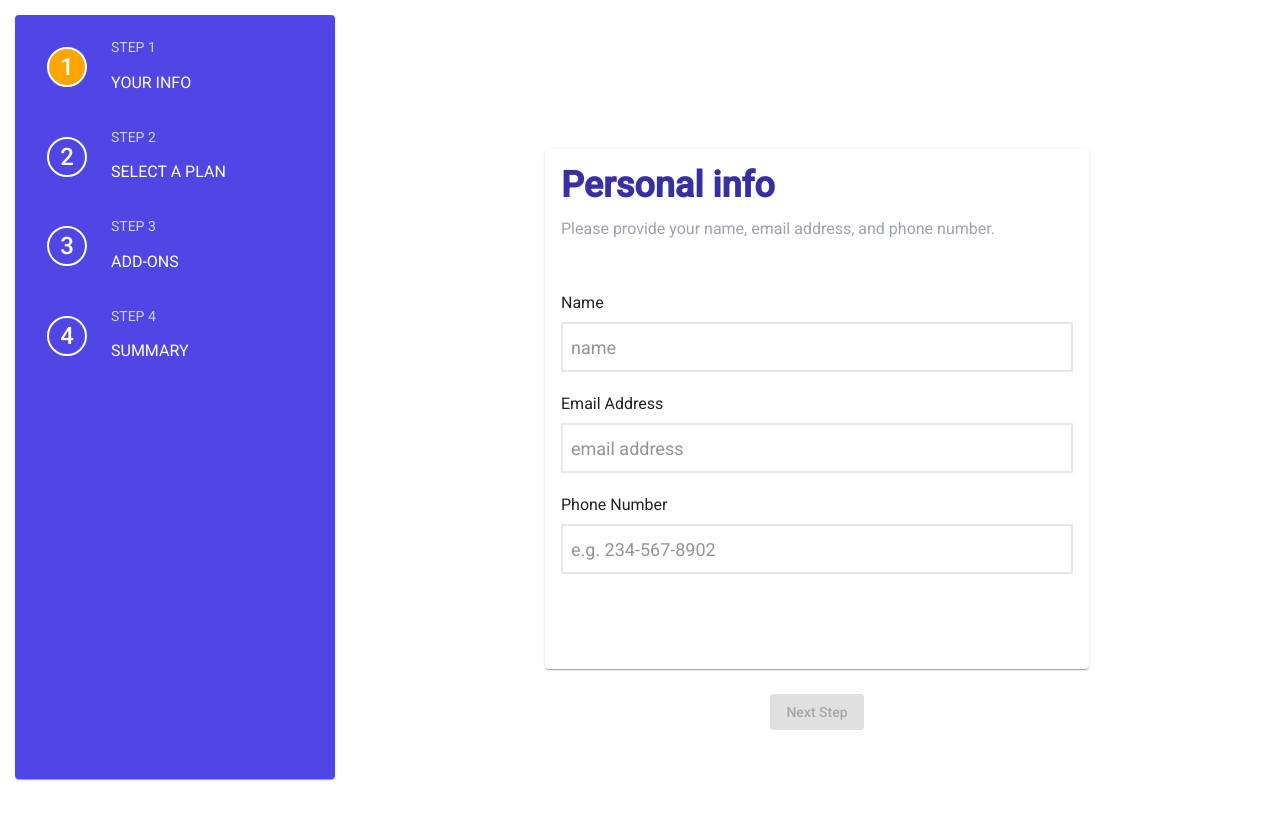
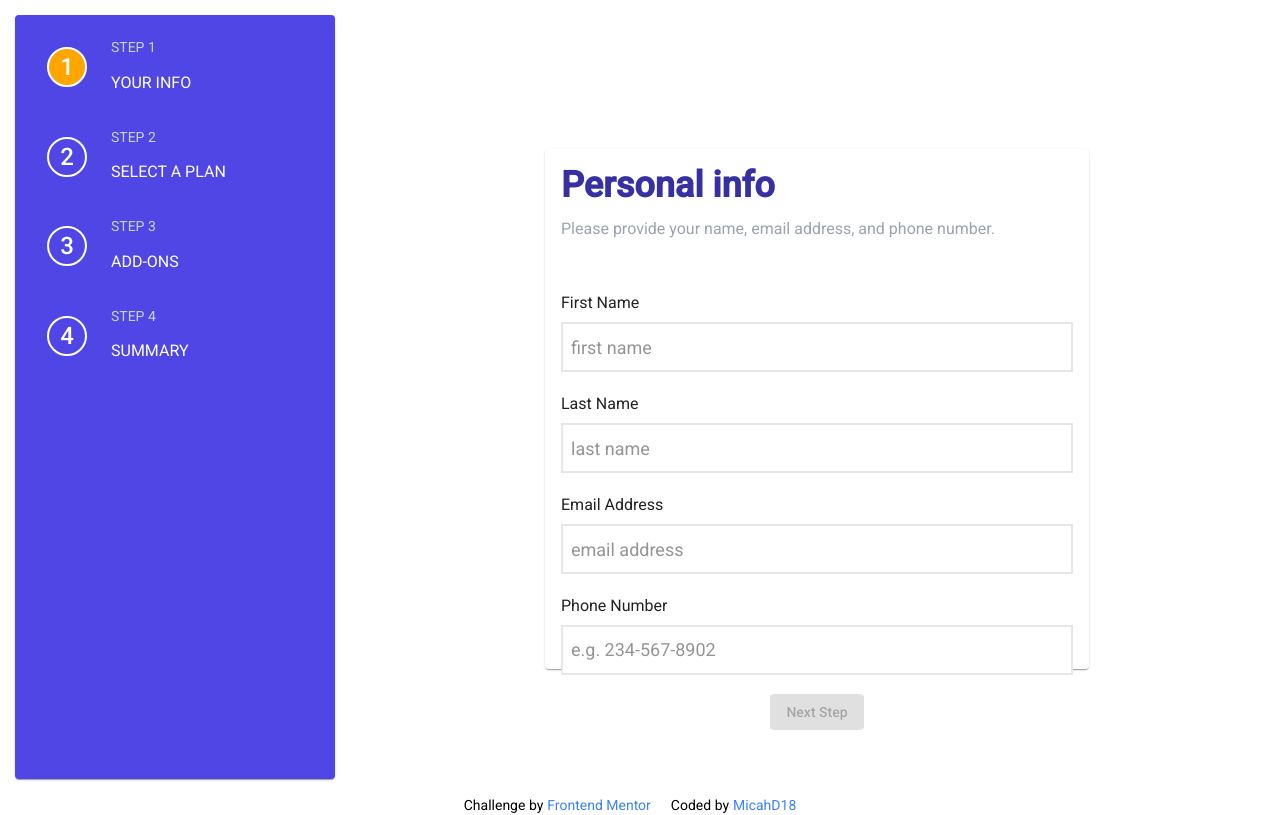
Before and after one commit to MicahD18/multi-step-form, an Angular app: page / in a window 1280 px wide. Built offline with nearby package versions, Linux system fonts and the light colour scheme.

Commit message:
added form input and validation for last name and credits for challenge

```diff
--- a/src/app/components/info/info.component.html
+++ b/src/app/components/info/info.component.html
@@ -10,12 +10,12 @@
     [formGroup]="infoForm"
     class="flex flex-col justify-center items-start mt-[50px]"
   >
-    <mat-label class="text-left text-base">Name</mat-label>
+    <mat-label class="text-left text-base">First Name</mat-label>
     <div class="mt-2">
       <input
         matInput
         formControlName="name"
-        placeholder="name"
+        placeholder="first name"
         class="border-2 border-gray border-solid w-[40vw] h-[50px] p-2 focus:outline-none focus:border-indigo-300 text-lg"
       />
     </div>
@@ -23,6 +23,22 @@
       Name is required
     </mat-error>
     <mat-error *ngIf="name?.invalid && name?.value !== ''">
+      Name is invalid
+    </mat-error>
+
+    <mat-label class="text-left text-base mt-5">Last Name</mat-label>
+    <div class="mt-2">
+      <input
+        matInput
+        formControlName="name2"
+        placeholder="last name"
+        class="border-2 border-gray border-solid w-[40vw] h-[50px] p-2 focus:outline-none focus:border-indigo-300 text-lg"
+      />
+    </div>
+    <mat-error *ngIf="name2?.touched && name2?.value === ''">
+      Name is required
+    </mat-error>
+    <mat-error *ngIf="name2?.invalid && name2?.value !== ''">
       Name is invalid
     </mat-error>
 
--- a/src/app/components/info/info.component.ts
+++ b/src/app/components/info/info.component.ts
@@ -23,6 +23,7 @@ export class InfoComponent implements OnInit {
   ngOnInit(): void {
     this.infoForm = this.fb.group({
       name: ['', [Validators.required, Validators.pattern('^[a-zA-Z]*$')]],
+      name2: ['', [Validators.required, Validators.pattern('^[a-zA-Z]*$')]],
       email: ['', [Validators.required, Validators.email]],
       phone: [
         '',
@@ -54,6 +55,10 @@ export class InfoComponent implements OnInit {
     return this.infoForm.get('name');
   }
 
+  get name2() {
+    return this.infoForm.get('name2');
+  }
+
   get email() {
     return this.infoForm.get('email');
   }
--- a/src/app/header/header.component.html
+++ b/src/app/header/header.component.html
@@ -63,6 +63,8 @@
   </div>
 </div>
 
+<p class="flex flex-row justify-center">Challenge by <a class="cursor-pointer text-blue-500 pr-5 pl-1" href="https://www.frontendmentor.io/home">Frontend Mentor</a> Coded by <a href="https://github.com/MicahD18" class="cursor-pointer text-blue-500 pr-5 pl-1">MicahD18</a></p>
+
 <div *ngIf="currentStep === 5">
   <app-thanks class="flex flex-col justify-center items-center"></app-thanks>
 </div>
```
